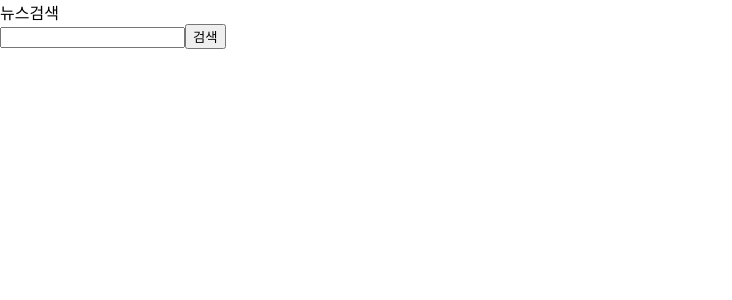
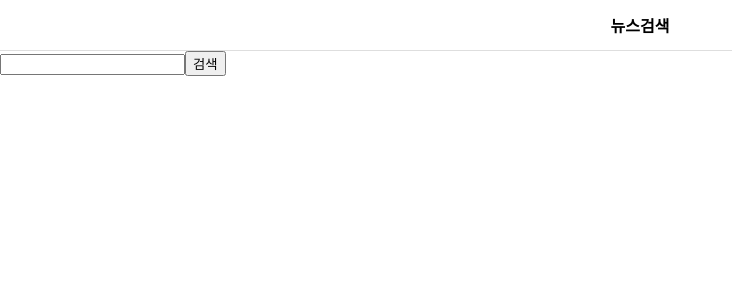
Before and after one commit to skymill2000/fintech_20210524, a React (Create React App) app in the folder fintech/: page /news in a window 1280 px wide. Shown: the top 300 px of the page, without its empty margins (0-732 px from the left). Built offline with nearby package versions, Linux system fonts and the light colour scheme.

Commit message:
메인페이지 추가 / 헤더에 디자인 반영

```diff
--- a/fintech/src/App.js
+++ b/fintech/src/App.js
@@ -2,6 +2,7 @@ import React from "react";
 import { BrowserRouter as Router, Switch, Route } from "react-router-dom";
 import AxiosComponent from "./component/AxiosComponent";
 import ListComponent from "./component/ListComponent";
+import MainPage from "./pages/MainPage";
 import NewsPage from "./pages/NewsPage";
 
 function App() {
@@ -17,6 +18,9 @@ function App() {
         <Route path="/news" exact>
           <NewsPage />
         </Route>
+        <Route path="/main" exact>
+          <MainPage />
+        </Route>
       </Switch>
     </Router>
   );
--- a/fintech/src/component/common/Header.js
+++ b/fintech/src/component/common/Header.js
@@ -1,8 +1,22 @@
 import React from "react";
 import styled from "styled-components";
 
+const HeaderBlock = styled.div`
+  display: flex;
+  height: 50px;
+  justify-content: center;
+  text-align: center;
+  align-items: center;
+  font-weight: bold;
+  border-bottom: 1px #dedede solid;
+`;
+
 const Header = ({ title }) => {
-  return <div>{title}</div>;
+  return (
+    <HeaderBlock>
+      <div>{title}</div>
+    </HeaderBlock>
+  );
 };
 
 export default Header;
--- /dev/null
+++ b/fintech/src/pages/MainPage.js
@@ -0,0 +1,12 @@
+import React from "react";
+import Header from "../component/common/Header";
+
+const MainPage = () => {
+  return (
+    <>
+      <Header title="사용자 인증"></Header>
+    </>
+  );
+};
+
+export default MainPage;
--- a/fintech/src/pages/NewsPage.js
+++ b/fintech/src/pages/NewsPage.js
@@ -13,6 +13,7 @@ const NewsPage = () => {
     console.log(value);
     setSearchText(value);
   };
+
   const handleClickSearchButton = () => {
     //   axios 요청 보내기
     console.debug("test");
```
